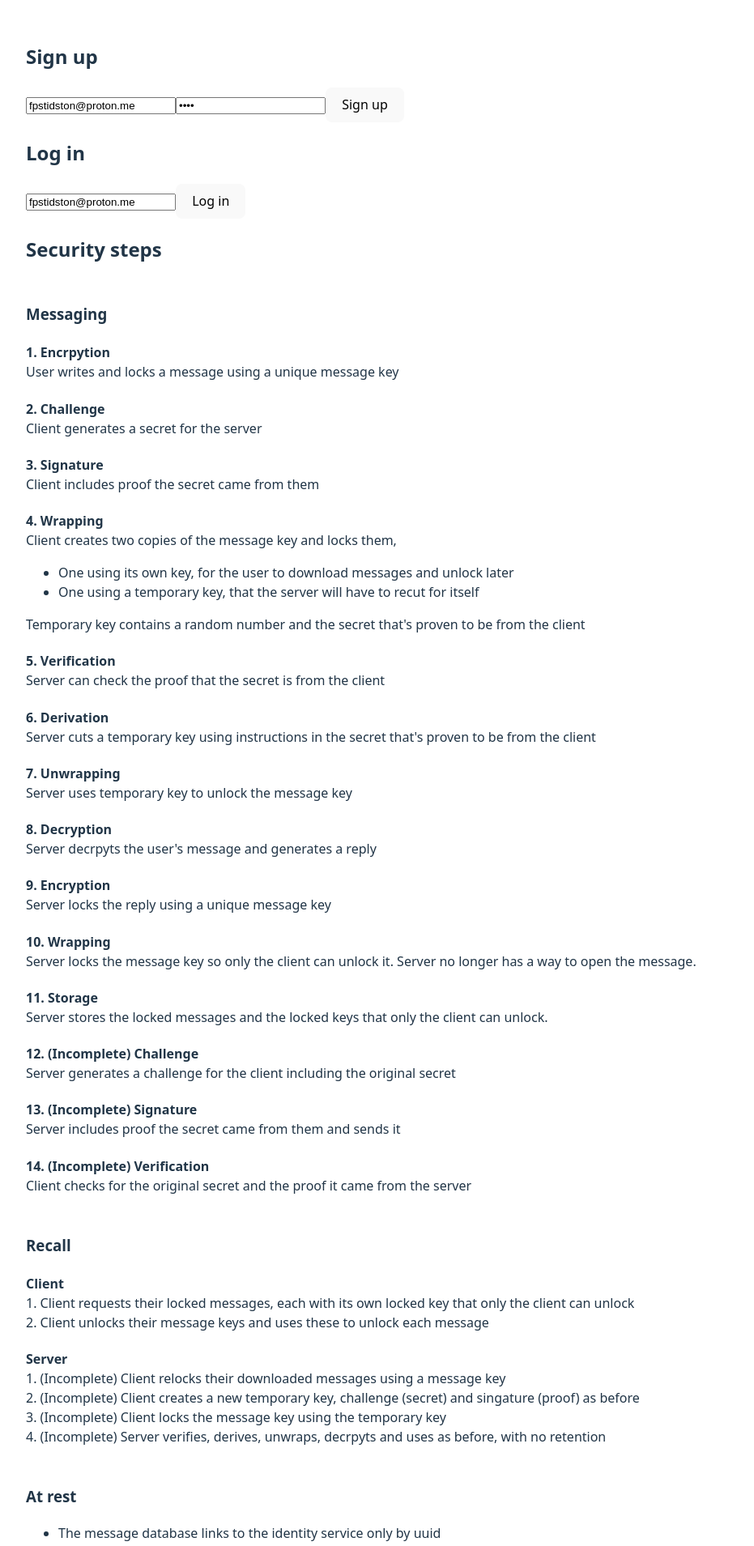
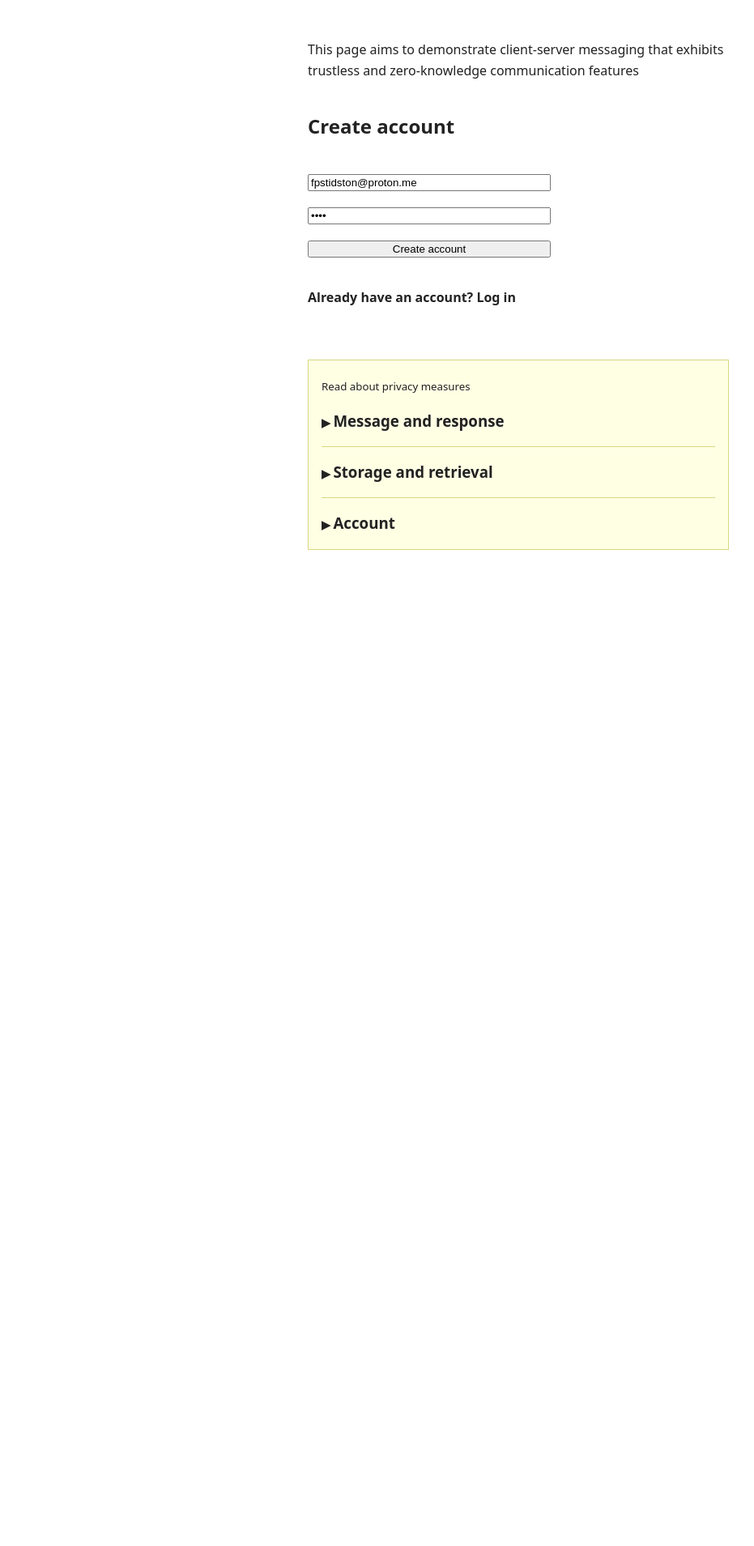
Before and after one commit to fpstidston/sais-frontend, a Vue app: page / in a window 1280 px wide. Shown: the top 1909 px of the page at 81% size, without its empty margins (0-931 px from the left). After the commit the page ends 800 px from the top, so only its background shows below. Built offline with nearby package versions, Linux system fonts and the light colour scheme.

Commit message:
formatting

```diff
--- a/src/App.vue
+++ b/src/App.vue
@@ -14,6 +14,10 @@ const password = defineModel('password', { required: true, default: 'test' })
 const message = defineModel('message', { required: true })
 const formBusy = ref(false)
 const isLoggedIn = ref(false)
+const showLogin = ref(false)
+const showPrivacy = ref(false)
+const showAccount = ref(false)
+const showStorage = ref(false)
 const isLoading = ref(false)
 const hasEnteredEmail = ref(false)
 const messages = ref([])
@@ -52,6 +56,12 @@ const handleSignup = async () => {
     .finally(() => {
       formBusy.value = false
     })
+}
+
+const handleLogout = () => {
+  isLoggedIn.value = false
+  showLogin.value = false
+  hasEnteredEmail.value = false
 }
 
 const handleLogin = () => {
@@ -177,22 +187,28 @@ const decryptMessages = async (messages) => {
 </script>
 
 <template>
-  <div>
+  <main>
     <div v-if="formBusy">
       Please wait...
     </div>
     <template v-else>
-      <form v-if="!isLoggedIn">
-        <h2>Sign up</h2>
+      <p v-if="!isLoggedIn">This page aims to demonstrate client-server messaging that exhibits trustless and zero-knowledge communication features</p>
+      <form v-if="!isLoggedIn && !showLogin">
+        <h2>Create account</h2>
         <input type="email" v-model="email" />
         <input type="password" v-model="password"/>
-        <button @click="handleSignup">Sign up</button>
+        <button @click="handleSignup">Create account</button>
+        <p><a @click="showLogin = true"><strong>Already have an account? Log in</strong></a></p>
+      </form>
+      <form v-else-if="!isLoggedIn && showLogin">
         <h2>{{ !hasEnteredEmail ? 'Log in' : 'Password'}}</h2>
         <input type="email" v-if="!hasEnteredEmail" v-model="email" />
         <input type="password" v-if="hasEnteredEmail" v-model="password"/>
         <button @click="handleLogin">Log in</button>
+        <p><a @click="showLogin = false"><strong>Don't have an account? Create one</strong></a></p>
       </form>
       <template v-else>
+        <h4><a @click="handleLogout">Log out</a></h4>
         <h2>Gemma3-4B on Ollama</h2>
         <form id="prompt">
           <div class="prompt-container">
@@ -208,51 +224,74 @@ const decryptMessages = async (messages) => {
         </div>
       </template>
       <div class="about">
-        <h2>Security steps</h2>
-        <h3>Messaging</h3>
-        <h4>1. Encrpytion</h4>
-        <p>User writes and locks a message using a unique message key</p>
-        <h4>2. Challenge</h4>
-        <p>Client generates a secret for the server</p>
-        <h4>3. Signature</h4>
-        <p>Client includes proof the secret came from them</p>
-        <h4>4. Wrapping</h4>
-        <p>Client creates two copies of the message key and locks them,</p>
+        <h5>Read about privacy measures</h5>
+        <h3 @click="showPrivacy = !showPrivacy">Message and response</h3>
+        <template v-if="showPrivacy">
+          <ol>
+            <li>
+              <strong>Encryption:</strong> User writes and locks a message using a unique message key
+            </li>
+            <li>
+              <strong>Challenge:</strong> Client generates a secret for the server to prove who they are when they get back
+            </li>
+            <li>
+              <strong>Signature:</strong> Client includes proof the secret came from them
+            </li>
+            <li>
+              <strong>Wrapping:</strong> Client creates two copies of the message key and locks them
               <ul>
                 <li>One using its own key, for the user to download messages and unlock later</li>
                 <li>One using a temporary key, that the server will have to recut for itself</li>
               </ul>
-        <p>Temporary key contains a random number and the secret that's proven to be from the client</p>
-        <h4>5. Verification</h4>
-        <p>Server can check the proof that the secret is from the client</p>
-        <h4>6. Derivation</h4>
-        <p>Server cuts a temporary key using instructions in the secret that's proven to be from the client</p>
-        <h4>7. Unwrapping</h4>
-        <p>Server uses temporary key to unlock the message key</p>
-        <h4>8. Decryption</h4>
-        <p>Server decrpyts the user's message and generates a reply</p>
-        <h4>9. Encryption</h4>
-        <p>Server locks the reply using a unique message key</p>
-        <h4>10. Wrapping</h4>
-        <p>Server locks the message key so only the client can unlock it. Server no longer has a way to open the message.</p>
-        <h4>11. Storage</h4>
-        <p>Server stores the locked messages and the locked keys that only the client can unlock.</p>
-        <h4>12. (Incomplete) Challenge</h4>
-        <p>Server generates a challenge for the client including the original secret</p>
-        <h4>13. (Incomplete) Signature </h4>
-        <p>Server includes proof the secret came from them and sends it</p>
-        <h4>14. (Incomplete) Verification</h4>
-        <p>Client checks for the original secret and the proof it came from the server</p>
-        <h3>Recall</h3>
-        <h4>Client</h4>
-        <p>1. Client requests their locked messages, each with its own locked key that only the client can unlock</p>
-        <p>2. Client unlocks their message keys and uses these to unlock each message</p>
-        <h4>Server</h4>
-        <p>1. (Incomplete) Client relocks their downloaded messages using a message key</p>
-        <p>2. (Incomplete) Client creates a new temporary key, challenge (secret) and singature (proof) as before</p>
-        <p>3. (Incomplete) Client locks the message key using the temporary key</p>
-        <p>4. (Incomplete) Server verifies, derives, unwraps, decrpyts and uses as before, with no retention</p>
-        <h3>At rest</h3>
+              Temporary key contains a random number and the secret that's proven to be from the client
+            </li>
+            <li>
+              <strong>Verification:</strong> Server can check the proof that the secret is from the client
+            </li>
+            <li>
+              <strong>Derivation:</strong> Server cuts a temporary key using instructions in the secret that's proven to be from the client
+            </li>
+            <li>
+              <strong>Unwrapping:</strong> Server uses temporary key to unlock the message key
+            </li>
+            <li>
+              <strong>Decryption:</strong> Server decrypts the user's message and generates a reply
+            </li>
+            <li>
+              <strong>Encryption:</strong> Server locks the reply using a unique message key
+            </li>
+            <li>
+              <strong>Wrapping:</strong> Server locks the message key so only the client can unlock it. Server no longer has a way to open the message.
+            </li>
+            <li>
+              <strong>Storage:</strong> Server stores the locked messages and the locked keys that only the client can unlock.
+            </li>
+            <li>
+              <strong>(Incomplete) Challenge:</strong> Server generates a challenge for the client including the original secret
+            </li>
+            <li>
+              <strong>(Incomplete) Signature:</strong> Server includes proof the secret came from them and sends it
+            </li>
+            <li>
+              <strong>(Incomplete) Verification:</strong> Client checks for the original secret and the proof it came from the server
+            </li>
+          </ol>
+        </template>
+        <h3 @click="showStorage = !showStorage">Storage and retrieval</h3>
+        <template v-if="showStorage">
+          <h4>Client-sever</h4>
+          <ol>
+            <li>Client requests their locked messages, each with its own locked key that only the client can unlock</li>
+            <li>Client unlocks their message keys and uses these to unlock each message</li>
+          </ol>
+          <h4>Server-client</h4>
+          <ol>
+            <li>(Incomplete) Client relocks their downloaded messages using a message key</li>
+            <li>(Incomplete) Client creates a new temporary key, challenge (secret) and singature (proof) as before</li>
+            <li>(Incomplete) Client locks the message key using the temporary key</li>
+            <li>(Incomplete) Server verifies, derives, unwraps, decrpyts and uses as before, without retaining</li>
+          </ol>
+          <h4>At rest</h4>
           <ul>
             <li>The message database links to the identity service only by uuid</li>
             <li>(Incomplete) The message database links to the identity service only by token (order: 4)</li>
@@ -262,18 +301,20 @@ const decryptMessages = async (messages) => {
             <li>Internally split API routing</li>
             <li>(Incomplete) Tighter access controls on the idenitity database (order: 2)</li>
           </ul>
-        <h3>Account management</h3>
+        </template>
+        <h3 @click="showAccount = !showAccount">Account</h3>
+        <template v-if="showAccount">
         <h4>Sign up and log in</h4>
           <p>Server has zero-knowledge of user password</p>
           <ul>
-            <li>✓ User generates public/private key pair</li>
-            <li>✓ User password is used to genereate a strong key</li>
-            <li>✓ Strong key is used to encrypt the private key</li>
-            <li>✓ Server receives and stores public key, and encrypted private key</li>
-            <li>✓ User signs a challenge using their private key</li>
-            <li>✓ Server uses users public_key to verify the signature</li>
+              <li>User generates public/private key pair</li>
+              <li>User password is used to genereate a strong key</li>
+              <li>Strong key is used to encrypt the private key</li>
+              <li>Server receives and stores public key, and encrypted private key</li>
+              <li>User signs a challenge using their private key</li>
+              <li>Server uses users public_key to verify the signature</li>
           </ul>
-        <h4>Multi-factor login</h4>
+          <h4>(Not started) Multi-factor login</h4>
           <ul>
             <li>Generate encrypted 160-bit base32 encoded secret</li>
             <li>Store it encrpyted at rest</li>
@@ -283,21 +324,47 @@ const decryptMessages = async (messages) => {
             <li>On client log in, generate a code on server to match</li>
             <li>Log client in</li>
           </ul>
-      </div>
         </template>
       </div>
     </template>
+  </main>
+</template>
 
 <style scoped>
-h3 {
-  margin-top: 3rem;
+form {
+  display: flex;
+  flex-direction: column;
+  max-width: 300px;
+  gap: 20px
 }
-h4 {
-  margin-bottom: 0;
+h3:not(:first-of-type) {
+  border-top: 1px solid rgb(215, 215, 128);
 }
-.about p {
+.about h3::before {
+  content: "▶ ";
+  font-size: 14px;
+}
+.about h3 {
+  cursor: pointer;
+}
+.about h3 {
+  padding: 1rem 0;
   margin: 0;
 }
+.about h5 {
+  margin-bottom: 0;
+  font-weight: normal;
+}
+.about {
+  margin-top: 3rem;
+  padding: 0 1rem;
+  border: 1px solid rgb(215, 215, 128);
+  background-color: rgb(255, 255, 228);
+}
+.about ul, ol {
+  padding-left: 1rem;
+}
+
 .date {
   font-size: small;
 }
--- a/src/style.css
+++ b/src/style.css
@@ -1,65 +1,41 @@
-:root {
-  font-family: system-ui, Avenir, Helvetica, Arial, sans-serif;
-  line-height: 1.5;
-  font-weight: 400;
-
-  color-scheme: light dark;
-  color: rgba(255, 255, 255, 0.87);
-  background-color: #242424;
-
-  font-synthesis: none;
-  text-rendering: optimizeLegibility;
-  -webkit-font-smoothing: antialiased;
-  -moz-osx-font-smoothing: grayscale;
+ body {
+    margin: 0;
+    padding: 0;
+    font: 16px/1.625 system-ui, 'Helvetica Neue', Arial, sans-serif;
+    color: #222;
 }
-
-body {
-  margin: 0;
+header .hero,
+.wrapper,
+section aside {
+    max-width: 520px;
+    margin: 0 auto;
 }
-
-h1 {
-  font-size: 3.2em;
-  line-height: 1.1;
+.wrapper,
+section aside,
+main {
+    padding: 0 2rem;
 }
-
-button {
-  border-radius: 8px;
-  border: 1px solid transparent;
-  padding: 0.6em 1.2em;
-  font-size: 1em;
-  font-weight: 500;
-  font-family: inherit;
-  background-color: #1a1a1a;
+main {
+    margin: 3rem auto;
+    max-width: 520px;
+}
+header {
+    color: white;
+    background: #004BCE;
+}
+header .hero {
+    padding: 3rem 2rem;
+}
+header p.lead {
+    font-size: 21px;
+}
+article,
+aside {
+    margin: 3rem 0;
+}
+.footer {
+    font-size: 0.875rem;
+}
+a {
   cursor: pointer;
-  transition: border-color 0.25s;
 }
-button:hover {
-  border-color: #646cff;
-}
-button:focus,
-button:focus-visible {
-  outline: 4px auto -webkit-focus-ring-color;
-}
-
-.card {
-  padding: 2em;
-}
-
-#app {
-  max-width: 1280px;
-  margin: 0 auto;
-  padding: 2rem;
-}
-
-@media (prefers-color-scheme: light) {
-  :root {
-    color: #213547;
-    background-color: #ffffff;
-  }
-  a:hover {
-    color: #747bff;
-  }
-  button {
-    background-color: #f9f9f9;
-  }
-}
```
Lines whose indentation alone changed are shown as unchanged.
